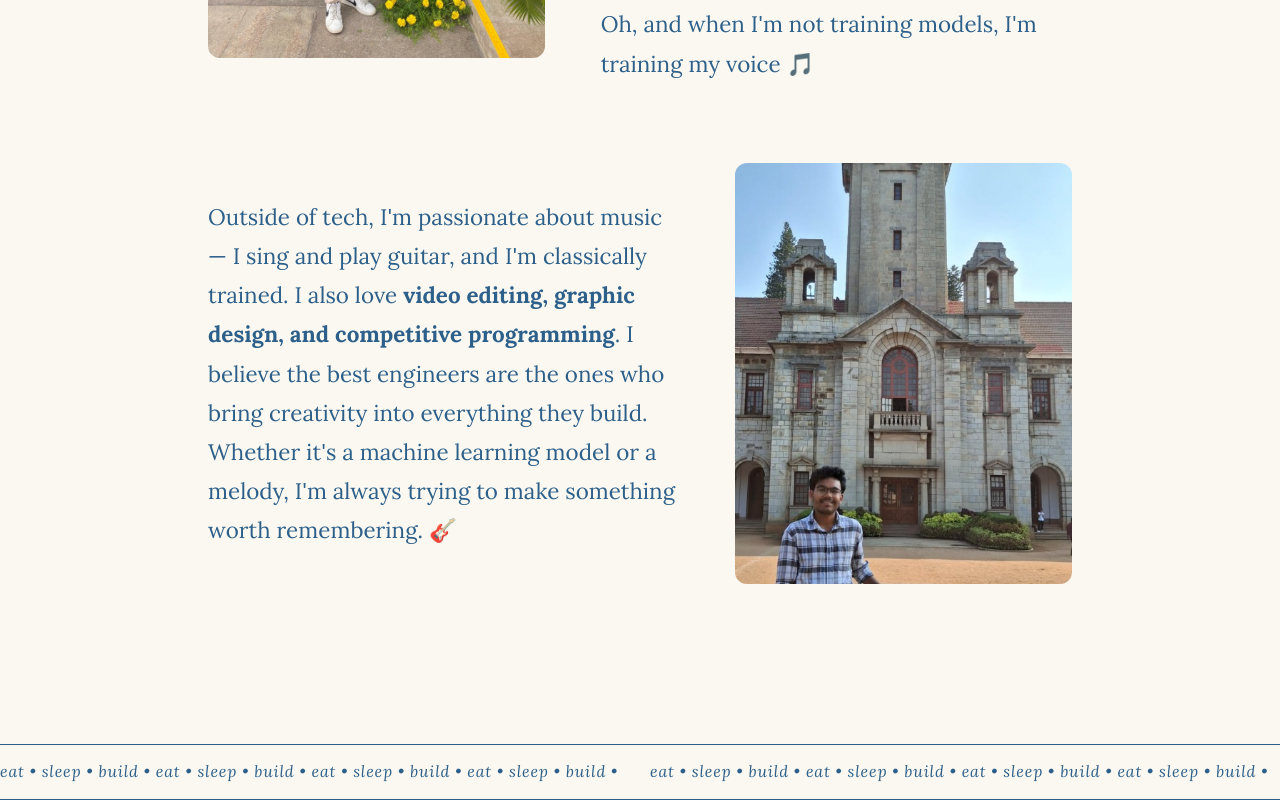
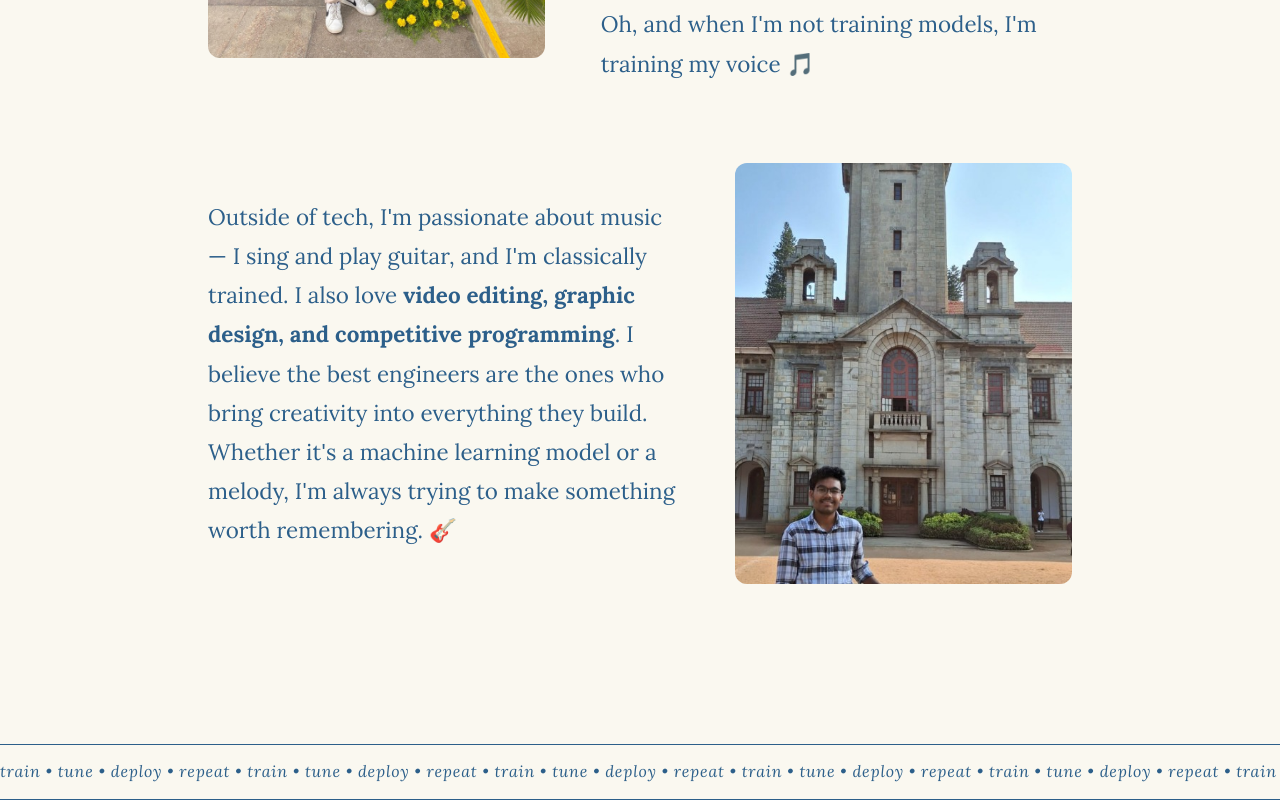
Before and after one commit to SaamarthS/my-portfolio, a React (Vite) app: page / in a window 1280 px wide. Shown: the part 1415-2215 px from the top of the page. Built offline with nearby package versions, Linux system fonts and the light colour scheme.

Commit message:
V4.1, changing marquee text

```diff
--- a/src/components/Footer.jsx
+++ b/src/components/Footer.jsx
@@ -4,7 +4,14 @@
  */
 import { motion } from 'framer-motion';
 
-const MARQUEE_TEXT = 'eat • sleep • build • eat • sleep • build • eat • sleep • build • eat • sleep • build • ';
+const MARQUEE_OPTIONS = [
+  'code • compile • debug • repeat • ',
+  'train • tune • deploy • repeat • ',
+];
+
+const raw = MARQUEE_OPTIONS[Math.floor(Math.random() * MARQUEE_OPTIONS.length)];
+// Repeat enough times so the seamless loop never shows a gap
+const MARQUEE_TEXT = raw.repeat(6);
 
 export default function Footer() {
   return (
@@ -28,10 +35,8 @@ export default function Footer() {
             gap: 0,
           }}
         >
-          <span style={{ paddingRight: '2rem' }}>{MARQUEE_TEXT}</span>
-          <span style={{ paddingRight: '2rem' }}>{MARQUEE_TEXT}</span>
-          <span style={{ paddingRight: '2rem' }}>{MARQUEE_TEXT}</span>
-          <span style={{ paddingRight: '2rem' }}>{MARQUEE_TEXT}</span>
+          <span>{MARQUEE_TEXT}</span>
+          <span>{MARQUEE_TEXT}</span>
         </motion.div>
       </div>
     </footer>
```
